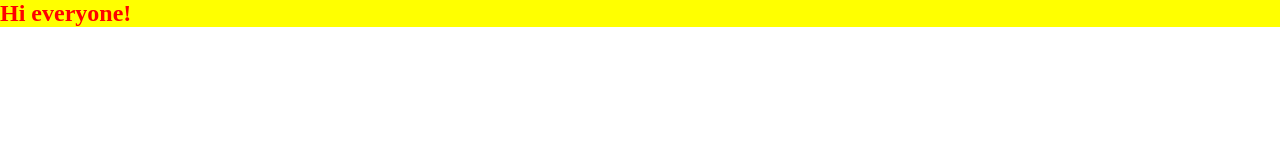
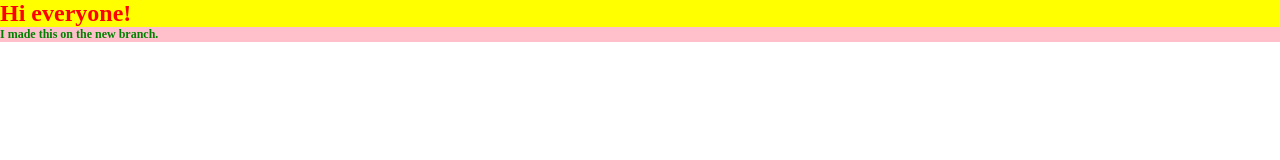
Before and after one commit to franklinkong981/Branch_Merge_Practice, a plain HTML site: page index.html in a window 1280 px wide. Drawn offline with Linux system fonts and the light colour scheme.

Commit message:
added second header

```diff
--- a/index.html
+++ b/index.html
@@ -8,5 +8,6 @@
     </head>
     <body>
         <h1>Hi everyone!</h1>
+        <h2>I made this on the new branch.</h2>
     </body>
 </html>
--- a/styles.css
+++ b/styles.css
@@ -9,3 +9,9 @@ h1 {
     background-color: yellow;
     font-size: 24px;
 }
+
+h2 {
+    color: green;
+    background-color: pink;
+    font-size: 12px;
+}
```
